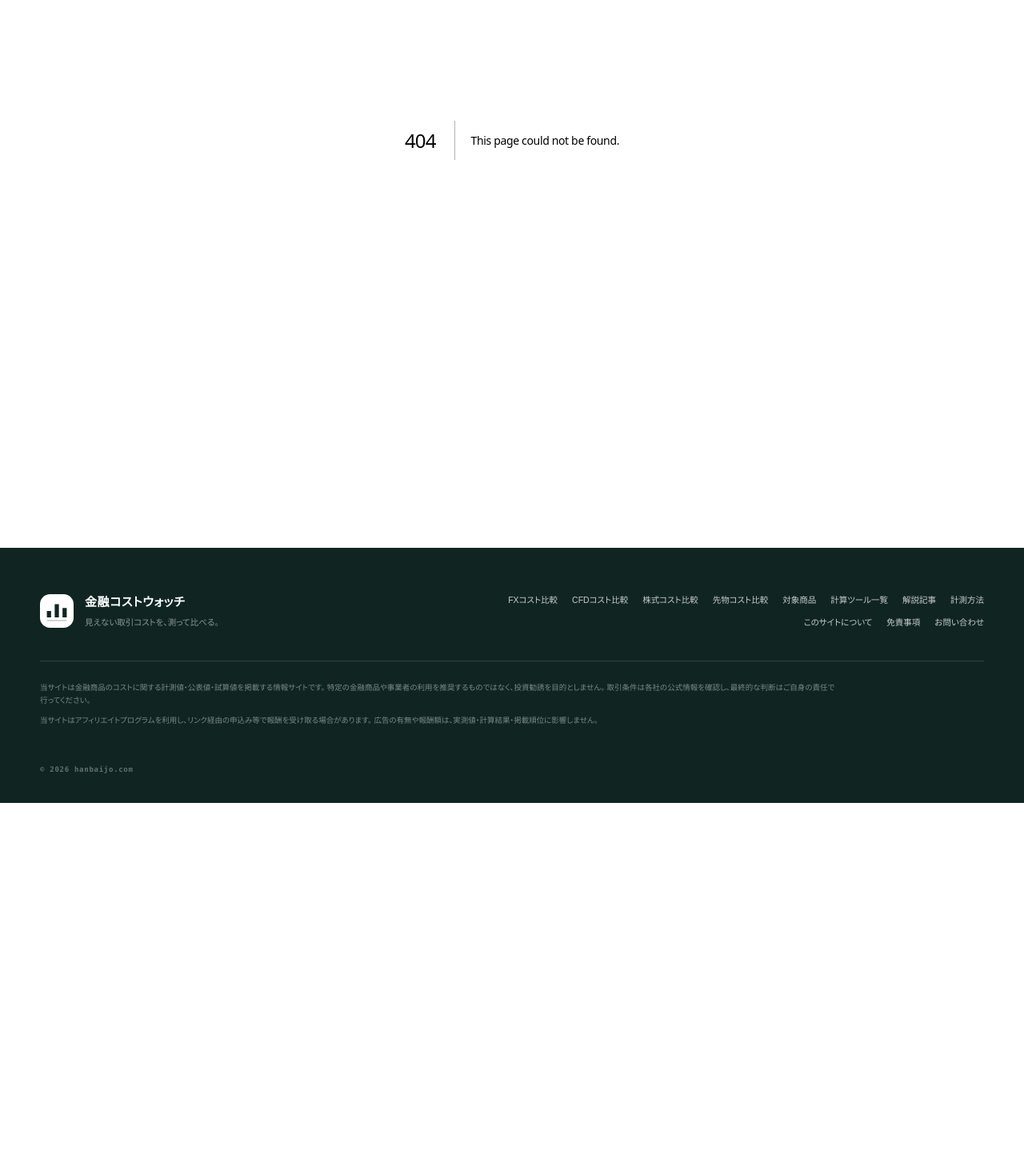
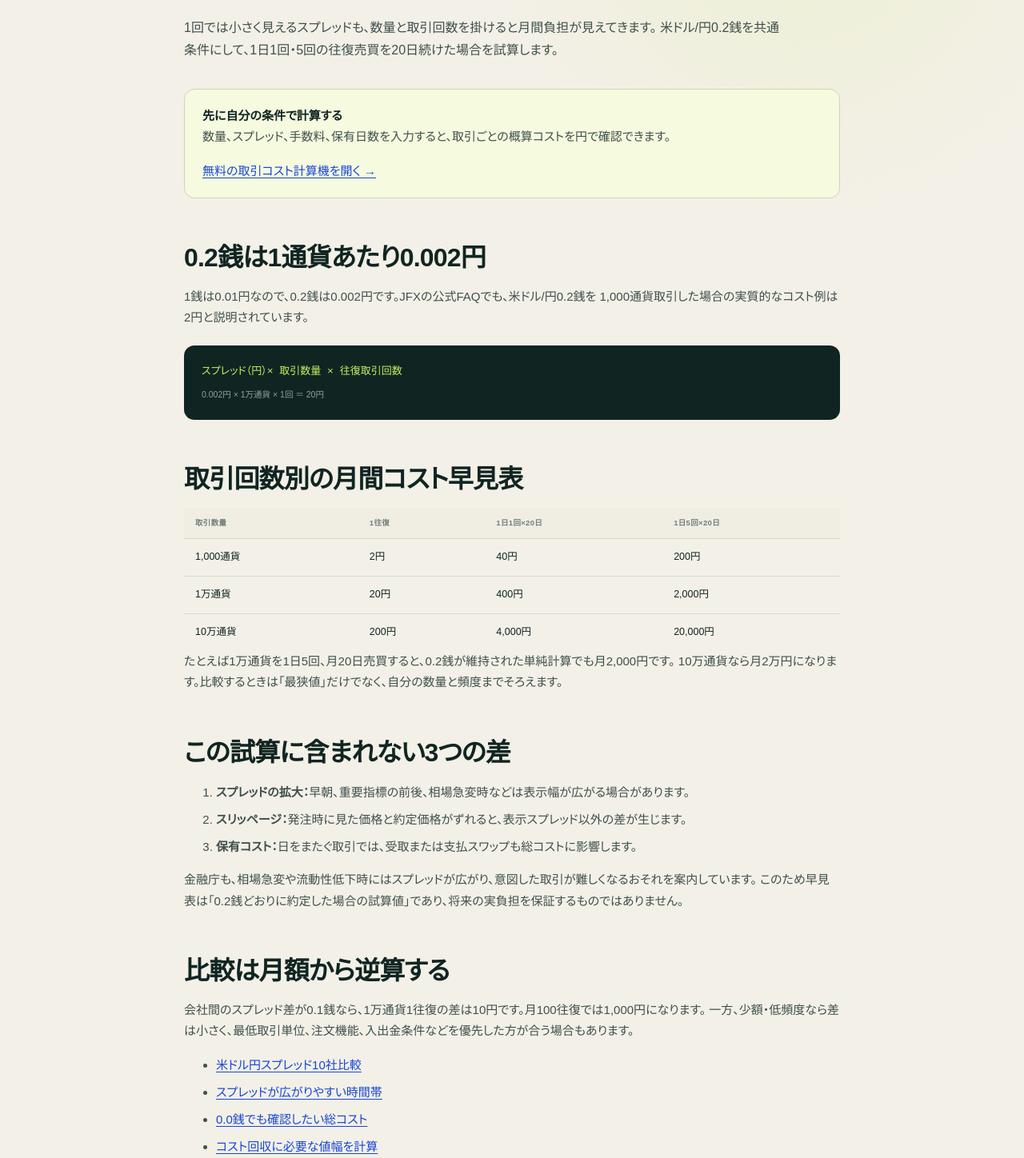
Before and after one commit to mrok18/hanbaijo, a Next.js app: page /articles/fx-spread-monthly-cost in a window 1280 px wide. Before the commit this address had no page. Shown: the part 302-1750 px from the top of the page at 80% size. Before the commit the page ends 1306 px from the top, so only its background shows below. Built offline with nearby package versions, Linux system fonts and the light colour scheme.

Commit message:
Add FX monthly spread cost guide

```diff
--- a/app/articles/fx-spread-cost/page.tsx
+++ b/app/articles/fx-spread-cost/page.tsx
@@ -58,6 +58,7 @@ export default function Page() {
       </section>
 
       <p><Link href="/tools/fx-pip-value-calculator">1pipsの損益とスプレッド相当額を計算する →</Link></p>
+      <p><Link href="/articles/fx-spread-monthly-cost">取引回数別の月間スプレッドコストを見る →</Link></p>
       <p><Link href="/tools/cost-calculator">取引コスト計算機で試す →</Link></p>
       <p><Link href="/fx/usdjpy-spread-comparison">米ドル円スプレッド10社比較を見る →</Link></p>
       <p><Link href="/fx">FXコスト比較へ戻る →</Link></p>
--- /dev/null
+++ b/app/articles/fx-spread-monthly-cost/page.tsx
@@ -0,0 +1,114 @@
+import type { Metadata } from 'next';
+import Link from 'next/link';
+import AffiliateOfferCard from '@/components/AffiliateOfferCard';
+import { AFFILIATE_OFFERS } from '@/lib/affiliates';
+
+export const metadata: Metadata = {
+  title: 'FXのスプレッドは月いくら？取引回数別にコストを計算',
+  description: '米ドル円0.2銭を例に、1,000通貨・1万通貨・10万通貨の1回と月間20日・1日5回のスプレッドコストを円で計算します。',
+};
+
+const rows = [
+  { size: '1,000通貨', once: '2円', monthly1: '40円', monthly5: '200円' },
+  { size: '1万通貨', once: '20円', monthly1: '400円', monthly5: '2,000円' },
+  { size: '10万通貨', once: '200円', monthly1: '4,000円', monthly5: '20,000円' },
+] as const;
+
+export default function Page() {
+  const jsonLd = {
+    '@context': 'https://schema.org',
+    '@type': 'Article',
+    headline: metadata.title,
+    description: metadata.description,
+    datePublished: '2026-09-09',
+    dateModified: '2026-09-09',
+    mainEntityOfPage: 'https://hanbaijo.com/articles/fx-spread-monthly-cost',
+    author: { '@type': 'Organization', name: '金融コストウォッチ' },
+    publisher: { '@type': 'Organization', name: '金融コストウォッチ' },
+  };
+
+  return (
+    <article>
+      <script type="application/ld+json" dangerouslySetInnerHTML={{ __html: JSON.stringify(jsonLd) }} />
+      <p className="page-kicker">FX MONTHLY COST</p>
+      <h1>FXのスプレッドは月いくら？<br />取引回数別にコストを計算</h1>
+      <p className="lede">
+        1回では小さく見えるスプレッドも、数量と取引回数を掛けると月間負担が見えてきます。
+        米ドル/円0.2銭を共通条件にして、1日1回・5回の往復売買を20日続けた場合を試算します。
+      </p>
+
+      <div className="callout">
+        <strong>先に自分の条件で計算する</strong>
+        <p>数量、スプレッド、手数料、保有日数を入力すると、取引ごとの概算コストを円で確認できます。</p>
+        <Link href="/tools/cost-calculator">無料の取引コスト計算機を開く →</Link>
+      </div>
+
+      <h2>0.2銭は1通貨あたり0.002円</h2>
+      <p>
+        1銭は0.01円なので、0.2銭は0.002円です。JFXの公式FAQでも、米ドル/円0.2銭を
+        1,000通貨取引した場合の実質的なコスト例は2円と説明されています。
+      </p>
+      <div className="formula-box">
+        <code>スプレッド（円）× 取引数量 × 往復取引回数</code>
+        <small>0.002円 × 1万通貨 × 1回 ＝ 20円</small>
+      </div>
+
+      <h2>取引回数別の月間コスト早見表</h2>
+      <div className="table-scroll">
+        <table className="rates">
+          <thead>
+            <tr><th>取引数量</th><th>1往復</th><th>1日1回×20日</th><th>1日5回×20日</th></tr>
+          </thead>
+          <tbody>
+            {rows.map((row) => (
+              <tr key={row.size}><td>{row.size}</td><td>{row.once}</td><td>{row.monthly1}</td><td>{row.monthly5}</td></tr>
+            ))}
+          </tbody>
+        </table>
+      </div>
+      <p>
+        たとえば1万通貨を1日5回、月20日売買すると、0.2銭が維持された単純計算でも月2,000円です。
+        10万通貨なら月2万円になります。比較するときは「最狭値」だけでなく、自分の数量と頻度までそろえます。
+      </p>
+
+      <h2>この試算に含まれない3つの差</h2>
+      <ol>
+        <li><strong>スプレッドの拡大：</strong>早朝、重要指標の前後、相場急変時などは表示幅が広がる場合があります。</li>
+        <li><strong>スリッページ：</strong>発注時に見た価格と約定価格がずれると、表示スプレッド以外の差が生じます。</li>
+        <li><strong>保有コスト：</strong>日をまたぐ取引では、受取または支払スワップも総コストに影響します。</li>
+      </ol>
+      <p>
+        金融庁も、相場急変や流動性低下時にはスプレッドが広がり、意図した取引が難しくなるおそれを案内しています。
+        このため早見表は「0.2銭どおりに約定した場合の試算値」であり、将来の実負担を保証するものではありません。
+      </p>
+
+      <h2>比較は月額から逆算する</h2>
+      <p>
+        会社間のスプレッド差が0.1銭なら、1万通貨1往復の差は10円です。月100往復では1,000円になります。
+        一方、少額・低頻度なら差は小さく、最低取引単位、注文機能、入出金条件などを優先した方が合う場合もあります。
+      </p>
+      <ul>
+        <li><Link href="/fx/usdjpy-spread-comparison">米ドル円スプレッド10社比較</Link></li>
+        <li><Link href="/articles/fx-spread-time">スプレッドが広がりやすい時間帯</Link></li>
+        <li><Link href="/articles/fx-zero-spread-total-cost">0.0銭でも確認したい総コスト</Link></li>
+        <li><Link href="/tools/trading-break-even-calculator">コスト回収に必要な値幅を計算</Link></li>
+      </ul>
+
+      <section className="article-affiliate" aria-label="提携中のFXサービス">
+        <AffiliateOfferCard offer={AFFILIATE_OFFERS.jfx} />
+        <AffiliateOfferCard offer={AFFILIATE_OFFERS['matsui-fx']} />
+        <p className="affiliate-disclosure">
+          広告リンクから申込みが成立すると、当サイトが報酬を受け取る場合があります。広告報酬は計算結果や比較順位に反映しません。
+        </p>
+      </section>
+
+      <h2>出典と確認日</h2>
+      <ul>
+        <li><a href="https://faq.jfx.co.jp/faq/detail?category=36&amp;id=481&amp;site=FX557CTV" rel="noreferrer">JFX「スプレッドの計算方法を教えてください」</a></li>
+        <li><a href="https://www.fsa.go.jp/ordinary/iwagai/" rel="noreferrer">金融庁「いわゆる外国為替証拠金取引について」</a></li>
+      </ul>
+      <p><small>確認日：2026年9月9日。掲載値は計算例であり、各社の最新条件は公式サイトで確認してください。</small></p>
+      <p><Link href="/fx">FXコスト比較へ戻る →</Link></p>
+    </article>
+  );
+}
--- a/app/articles/posts.ts
+++ b/app/articles/posts.ts
@@ -1,4 +1,5 @@
 export const POSTS = [
+  { slug: 'fx-spread-monthly-cost', category: 'FX・基礎計算', title: 'FXのスプレッドは月いくら？取引回数別にコストを計算', desc: '米ドル円0.2銭を例に、1,000通貨・1万通貨・10万通貨の1回と月間20日・1日5回の負担を円で計算する。' },
   { slug: 'fx-master-guide-study-order', category: 'FX・学習', title: 'FX初心者は何から勉強する？9章を5段階で読む順番', desc: 'FXの仕組み、口座条件、注文、資金管理、経済、チャート、通貨ペアを、取引を急がず数字で確認する学習順に並べる。' },
   { slug: 'fpo-fx-master-guide-before-download', category: 'FX・学習', title: 'FPO FX投資マスターガイドは無料？登録前に確認する7項目', desc: '全128ページの無料電子書籍について、収録範囲、受取方法、メール登録、追加案内、投資リスク、使い方を公式情報から確認する。' },
   { slug: 'dmm-cfd-index-vs-commodity', category: 'CFD・DMM CFD', title: 'DMM CFDのIndexとCommodityの違い｜22銘柄・証拠金を比較', desc: '株価指数8銘柄と商品14銘柄を、レバレッジ、取引単位、円換算、調整額、入金方法から比較する。' },
--- a/app/fx/page.tsx
+++ b/app/fx/page.tsx
@@ -123,6 +123,7 @@ export default function FxPage() {
           </div>
         </div>
         <div className="provider-directory comparison-guide-directory">
+          <Link href="/articles/fx-spread-monthly-cost"><span>MONTHLY SPREAD COST</span><h3>月間コストを取引回数で計算</h3><p>0.2銭を数量・1日回数・20日で円換算</p><b>月間早見表を見る →</b></Link>
           <Link href="/articles/fpo-fx-master-guide-before-download"><span>FREE FX E-BOOK</span><h3>無料教材の登録条件を確認</h3><p>全128ページの範囲・受取方法・追加案内</p><b>登録前の7項目を見る →</b></Link>
           <Link href="/articles/fx-master-guide-study-order"><span>FX STUDY ORDER</span><h3>初心者の学習順を整理</h3><p>仕組み・注文・資金管理から5段階で進む</p><b>学習ロードマップを見る →</b></Link>
           <Link href="/fx/ablenet-vps"><span>AUTO TRADING VPS</span><h3>VPSの月額総コストを確認</h3><p>本体料金・RDS・必要メモリを分けて比較</p><b>ABLENET VPSを見る →</b></Link>
--- a/app/tools/cost-calculator/page.tsx
+++ b/app/tools/cost-calculator/page.tsx
@@ -25,6 +25,7 @@ export default function CostCalculatorPage() {
       <CostCalculator />
 
       <nav className="calculator-proof" aria-label="取引コストの確認資料">
+        <Link href="/articles/fx-spread-monthly-cost">FXの月間スプレッド早見表</Link>
         <Link href="/articles/trading-cost-break-even-return">手数料負けしない損益分岐点</Link>
         <Link href="/articles/dmm-cfd-commodity-lot-list">商品14銘柄の1Lot一覧</Link>
         <Link href="/articles/dmm-cfd-margin-leverage">CFDの必要証拠金</Link>
```
